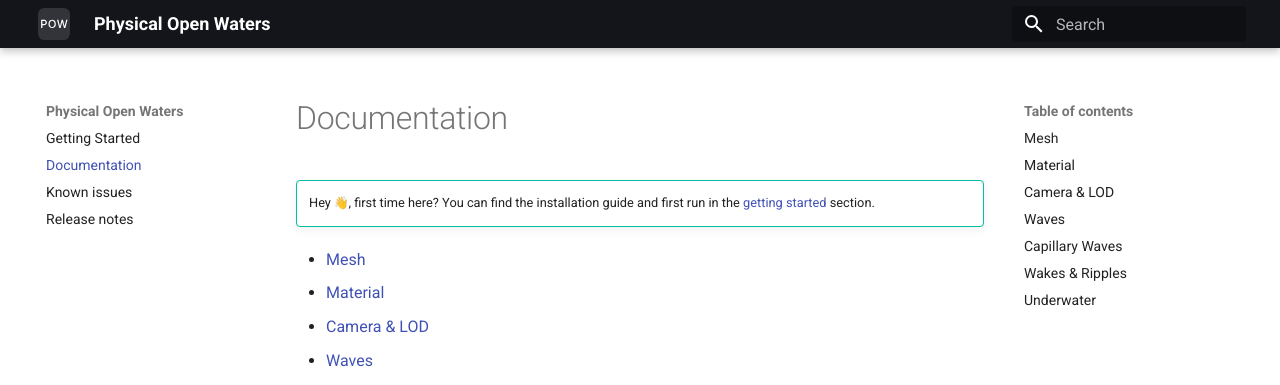
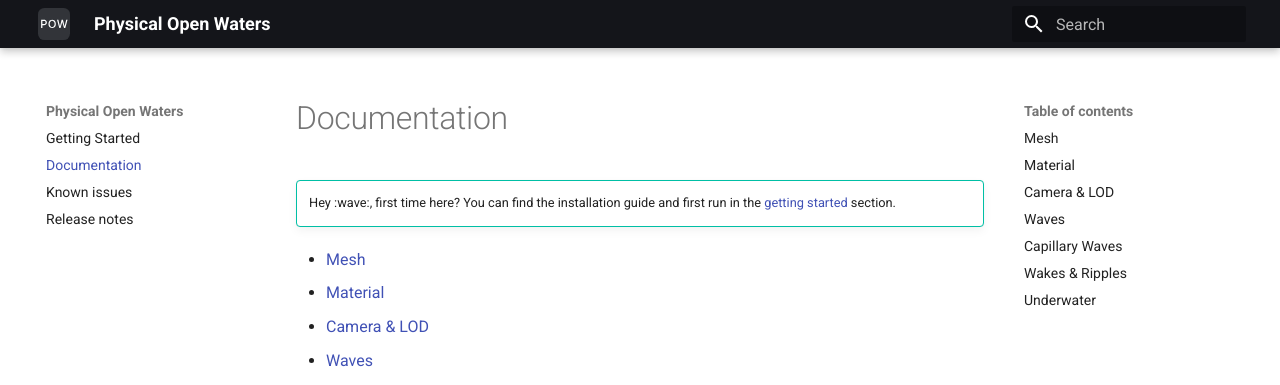
Before and after one commit to PhysicalAddons/web-pow, an MkDocs documentation site: the page built from docs/documentation.md, in a window 1280 px wide and 900 px high. Shown: the top 385 px of the window. Built offline with MkDocs 1.6.1 and Material for MkDocs 9.7.7, drawn with Linux system fonts in a browser that asks for light colours; emoji names are drawn with the system emoji font.

Commit message:
Finish documentation first iteration

```diff
--- a/mkdocs.yml
+++ b/mkdocs.yml
@@ -20,9 +20,9 @@ markdown_extensions:
   - attr_list
   - abbr
   - footnotes
-  - pymdownx.emoji:
-      emoji_index: !!python/name:materialx.emoji.twemoji
-      emoji_generator: !!python/name:materialx.emoji.to_svg
+  # - pymdownx.emoji:
+  #     emoji_index: !!python/name:materialx.emoji.twemoji
+  #     emoji_generator: !!python/name:materialx.emoji.to_svg
   - toc:
       toc_depth: '1-2'
       permalink: true
```
Also changed, not shown: README.md (+58 -0 lines).
